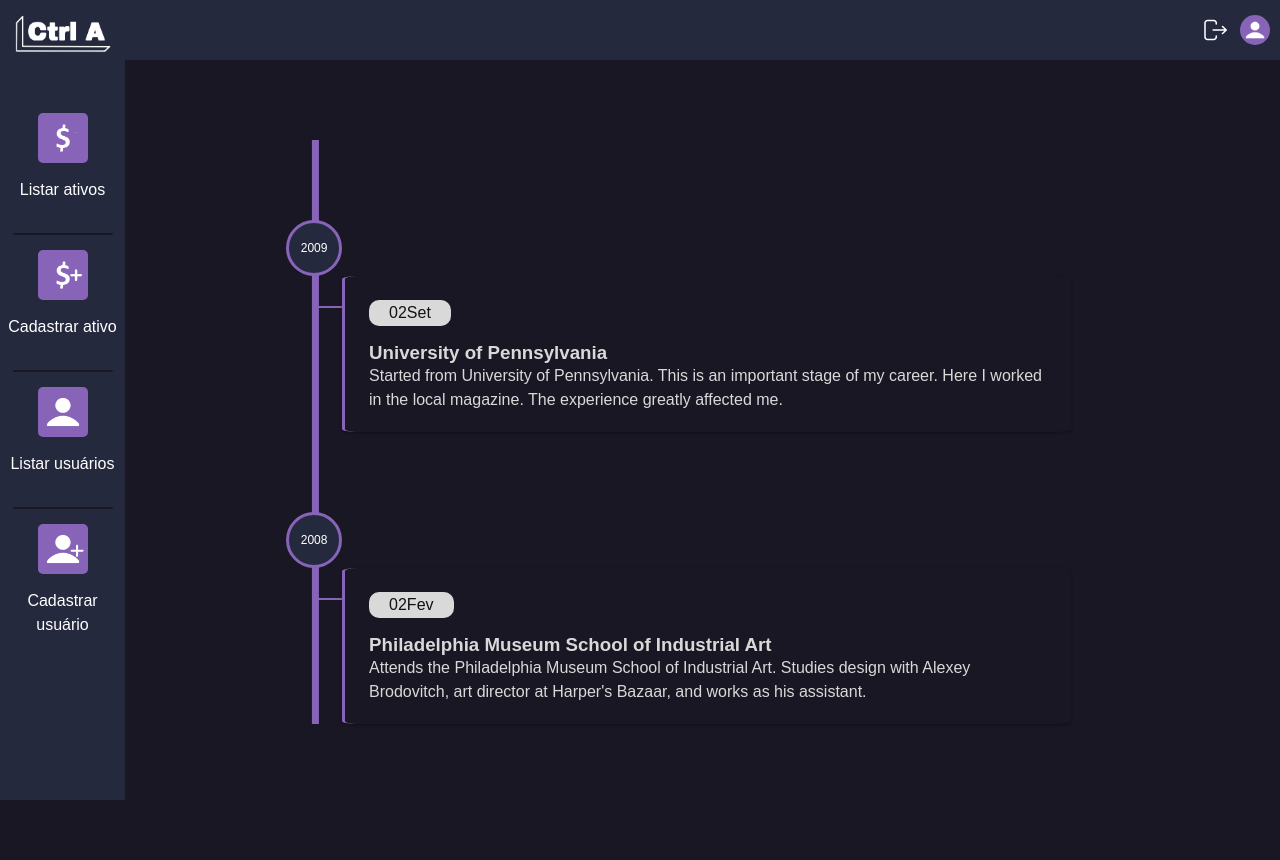
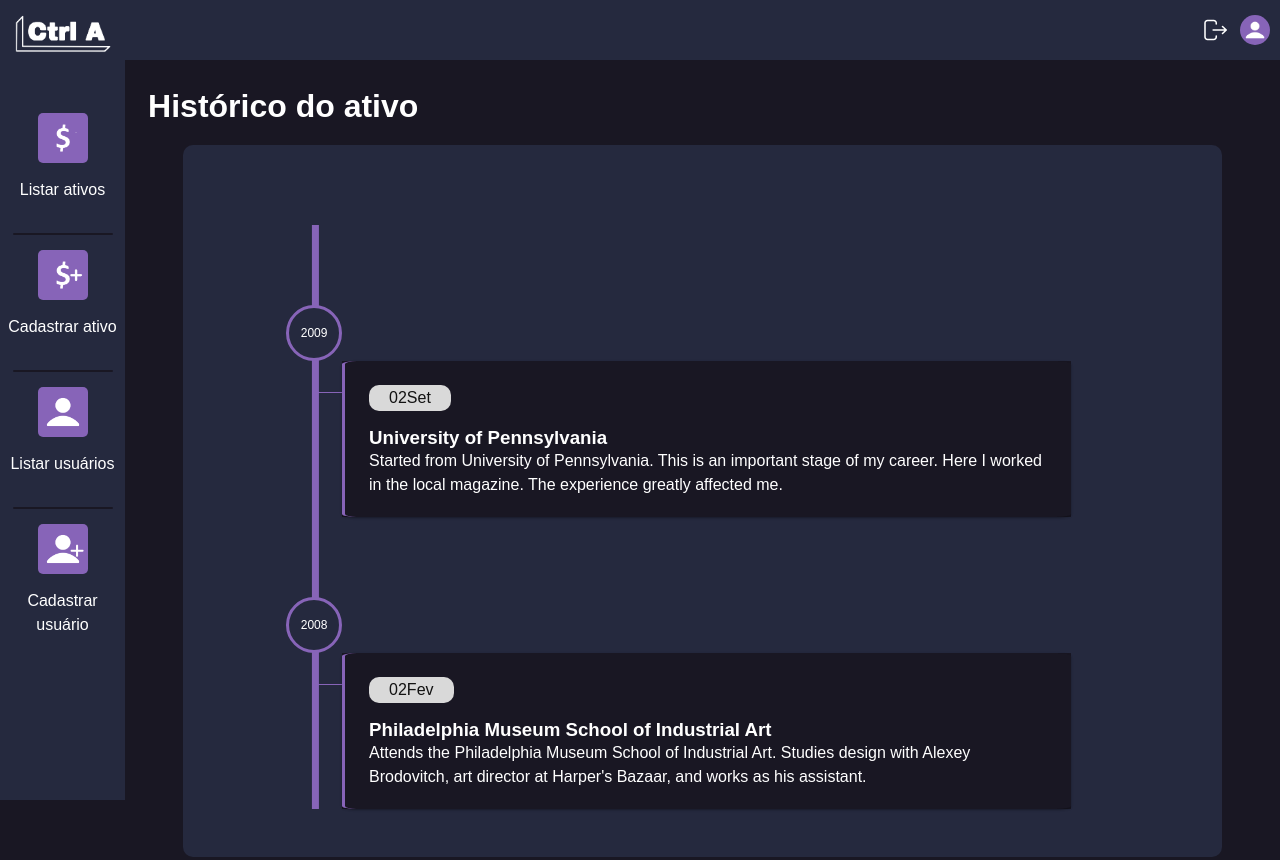
Before and after one commit to equipe-javali/API_3_FRONT, a React (Create React App) app in the folder ctrl-a/: page /Historico/1 in a window 1280 px wide. Before the commit the page ends 800 px from the top, so only its background shows below. Built offline with nearby package versions, Linux system fonts and the light colour scheme.

Commit message:
T3.2 - Arrumação do css e do html para ficar igual ao wireframe

```diff
--- a/ctrl-a/src/pages/VisualizarHistorico.tsx
+++ b/ctrl-a/src/pages/VisualizarHistorico.tsx
@@ -51,6 +51,9 @@ export default function VisualizarHistorico() {
 
 
   return (
+    <div className="VisualizarHistorico">
+      <h1> Histórico do ativo</h1>
+      <div className="Caixa_Historico">
         <div className="page" data-uia-timeline-skin="4" data-uia-timeline-adapter-skin-4="uia-card-skin-#1">
           <div className="uia-timeline">
             <div className="uia-timeline__container">
@@ -85,5 +88,7 @@ export default function VisualizarHistorico() {
             </div>
           </div>
         </div>
+      </div>
+    </div>
   );
 }
--- a/ctrl-a/src/pages/css/visualizarHistorico.css
+++ b/ctrl-a/src/pages/css/visualizarHistorico.css
@@ -1,5 +1,32 @@
+/* Usuarios */
+
+.VisualizarHistorico {
+  padding-top: 2%;
+  padding-bottom: 3%;
+  margin: 0;
+  font-family: Arial, sans-serif;
+  color: var(--branco);
+  height: 100vh;
+}
+
+.VisualizarHistorico h1 {
+  margin-top: 5px;
+  margin-bottom: 20px;
+  font-size: 4vh;
+  font-family: Arial, sans-serif;
+  color: var(--branco);
+  text-align: left;
+  padding-left: 2%;
+}
+
+.Caixa_Historico{
+ background-color: var(--cor20);
+ border-radius: 10px;
+ margin-left: 5%;
+ margin-right: 5%;
+}
+
 /* UIA-TIMELINE */
-
 
 .uia-timeline__container{
   display: var(--uia-timeline-display, grid);
@@ -34,7 +61,7 @@
   position: absolute;
   inset-block-start: 0;
   transform: translate(-300%);
-  z-index: -1;
+
 }
 
 
```
Lines whose indentation alone changed are shown as unchanged.
